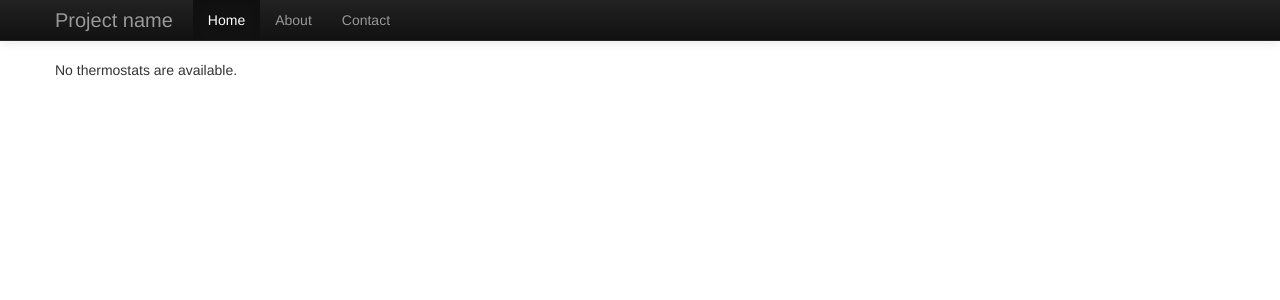
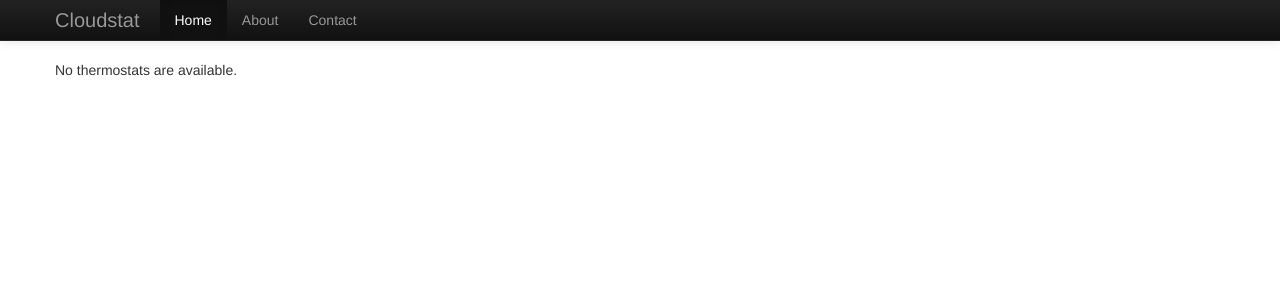
Before and after one commit to grantgeorge/sdp, a Django app: page /thermostats/ in a window 1280 px wide. Shown: the top 300 px of the page. Run offline with Django 3.2, Linux system fonts and the light colour scheme; data that the repository does not hold is empty; some libraries are stand-ins or nearby versions.

Commit message:
add bootstrap

```diff
--- a/thermostats/templates/thermostats/index.html
+++ b/thermostats/templates/thermostats/index.html
@@ -25,7 +25,7 @@
             <span class="icon-bar"></span>
             <span class="icon-bar"></span>
           </button>
-          <a class="brand" href="#">Project name</a>
+          <a class="brand" href="#">Cloudstat</a>
           <div class="nav-collapse collapse">
             <ul class="nav">
               <li class="active"><a href="#">Home</a></li>
```
